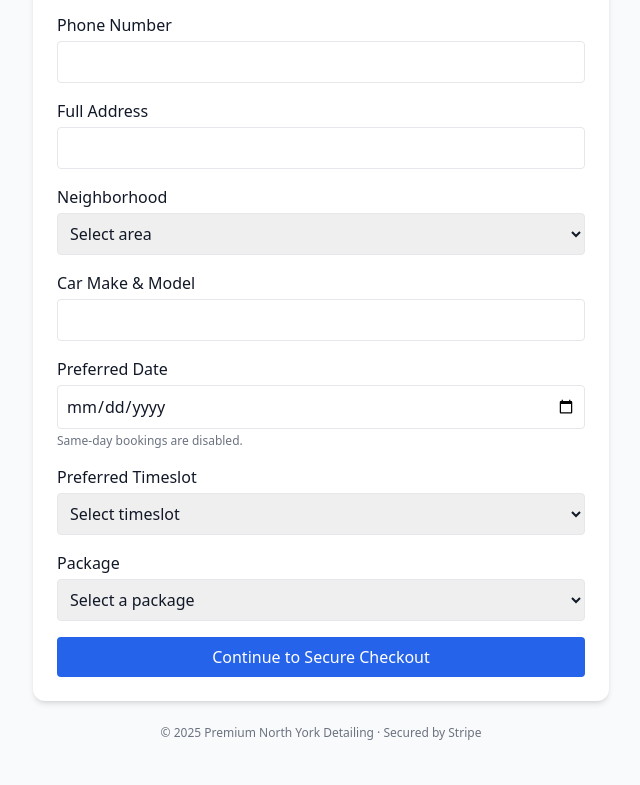
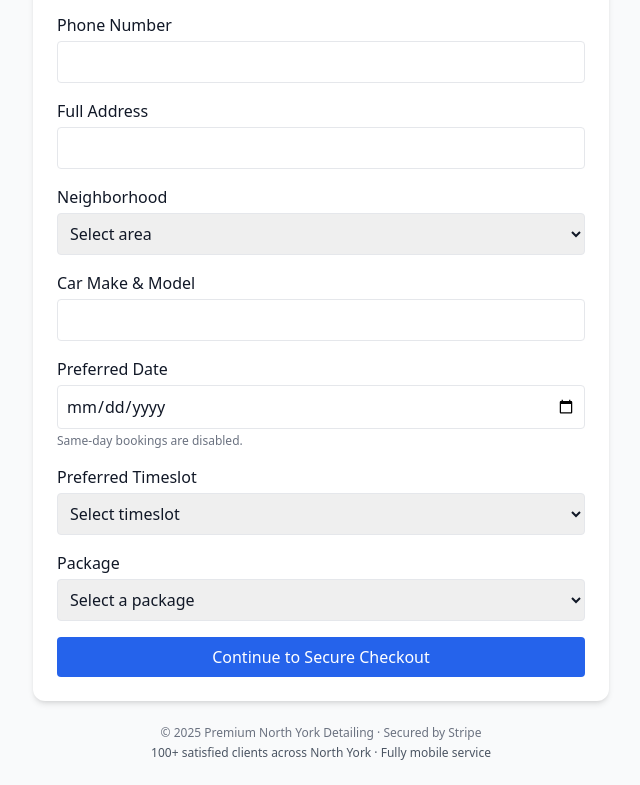
Before and after one commit to premiumnorthyorkdetailers/pnyd, a plain HTML site: page index.html in a window 1280 px wide. Shown: the part 391-1176 px from the top of the page, without its empty margins (319-959 px from the left). Drawn offline with nearby package versions, Linux system fonts and the light colour scheme.

Commit message:
Update index.html

```diff
--- a/index.html
+++ b/index.html
@@ -110,9 +110,12 @@
     </form>
   </main>
 
-  <footer class="max-w-xl mx-auto px-6 py-6 text-center text-xs text-gray-500">
-    © <span id="yr"></span> Premium North York Detailing · Secured by Stripe
-  </footer>
+<footer class="max-w-xl mx-auto px-6 py-6 text-center text-xs text-gray-500">
+  <div class="space-y-1">
+    <p>© <span id="yr"></span> Premium North York Detailing · Secured by Stripe</p>
+    <p class="text-gray-600">100+ satisfied clients across North York · Fully mobile service</p>
+  </div>
+</footer>
 
   <script>
     // ====== CONFIG: paste your Apps Script /exec URL here ======
```
